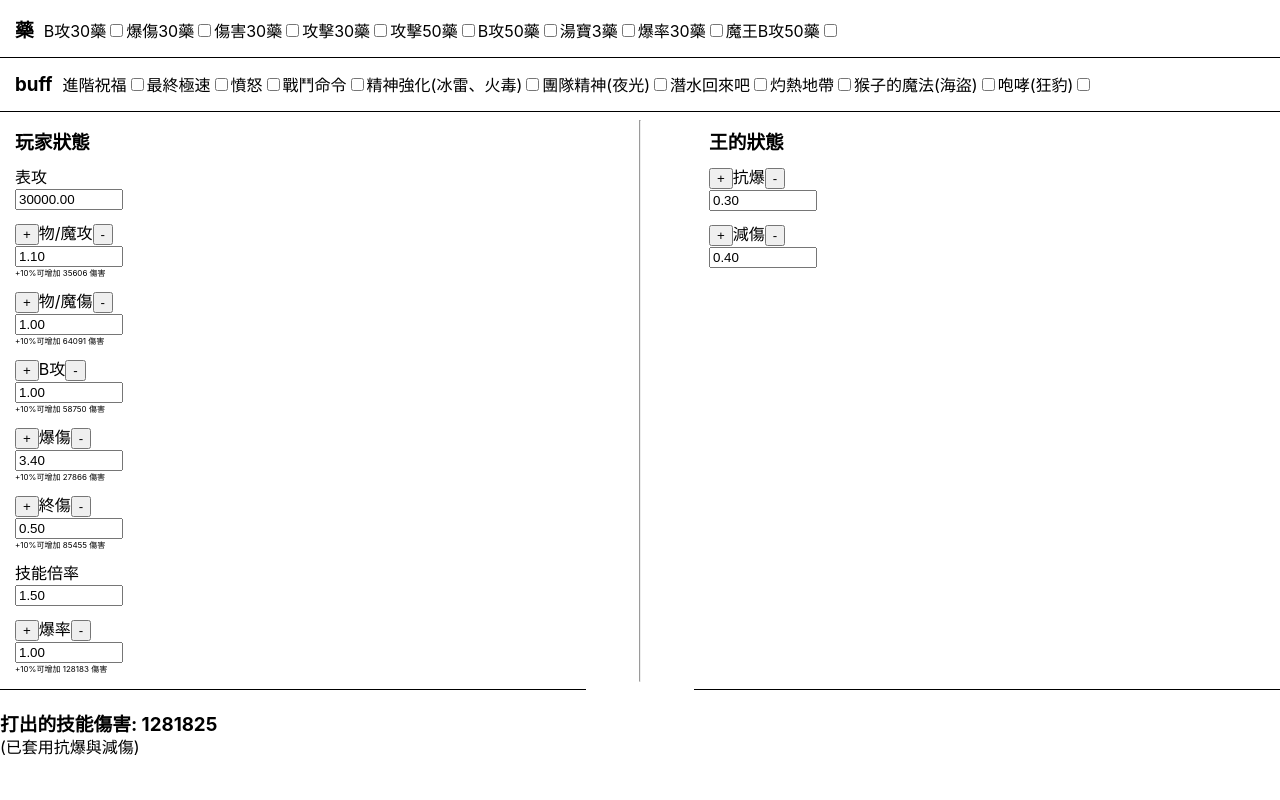
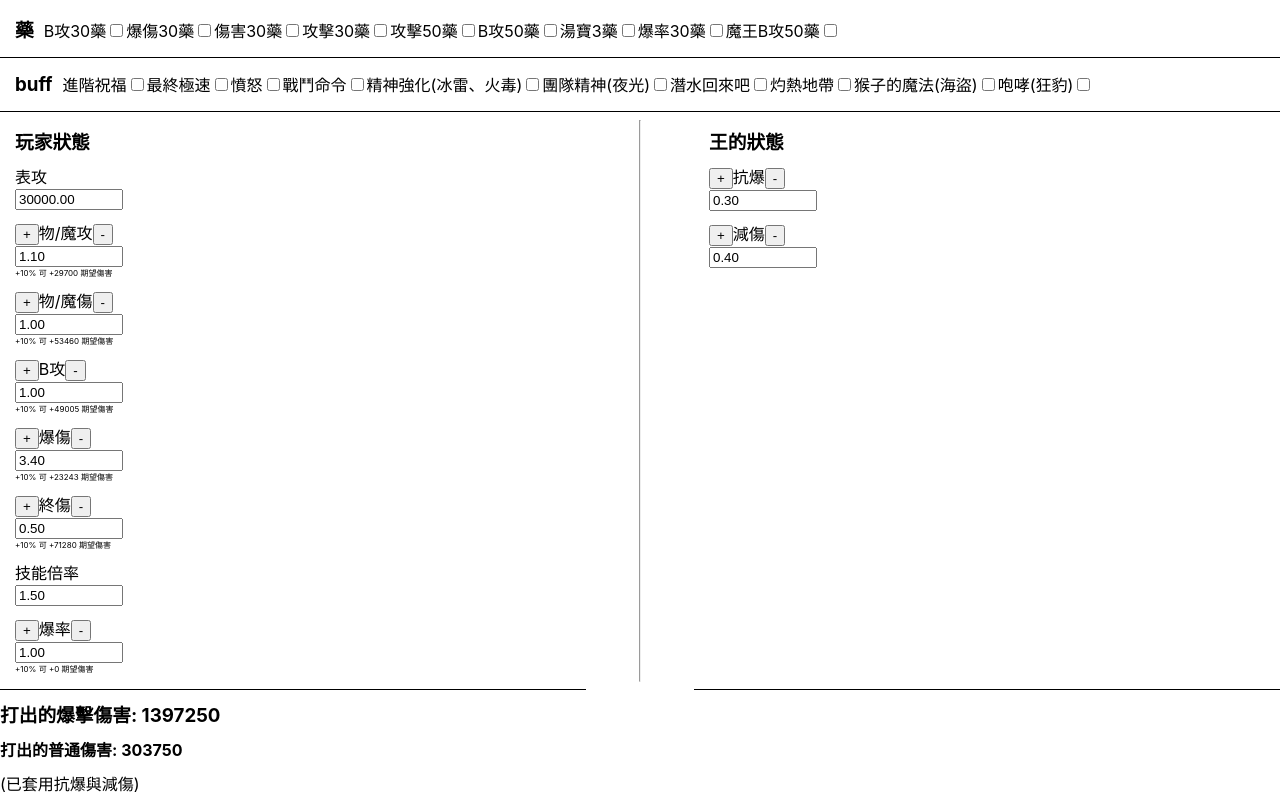
Before and after one commit to WeiChun0911/mapleStoryDamageCalculator, a React (Create React App) app: page / in a window 1280 px wide. Built offline with nearby package versions, Linux system fonts and the light colour scheme.

Commit message:
fix 爆擊

```diff
--- a/src/App.js
+++ b/src/App.js
@@ -349,45 +349,55 @@ function App() {
   });
 
   let playerDamage = s["表攻"] * s["技能倍率"] * (1 + s["終傷"]) * (1 + s["物/魔傷"]) * (1 + s["物/魔攻"] + s["技能倍率"] * s["B攻"] * 1.1)
-  let final爆;
-  let w爆;
+  let final爆率;
+  let wfinal爆率;
   if (s["爆率"] > 1) {
     if (1 - s王["抗爆"] < 0) {
-      final爆 = 0
-      if (1 - s王["抗爆"] + 1 > 0) {
-        w爆 = ((s["爆率"] + (1 - s王["抗爆"] + 1)) - s["爆率"]) / s["爆率"]
-      } else {
-
-      }
+      final爆率 = 0
     } else {
-      final爆 = (1 - s王["抗爆"]) * (1.2 + s["爆傷"])
+      final爆率 = (1 - s王["抗爆"])
     }
   } else {
     if (s["爆率"] - s王["抗爆"] < 0) {
-      final爆 = 0
+      final爆率 = 0
     } else {
-      final爆 = (s["爆率"] - s王["抗爆"]) * (1.2 + s["爆傷"])
+      final爆率 = (s["爆率"] - s王["抗爆"])
+    }
+  }
+
+  if (s["爆率"] + 0.1 > 1) {
+    if (1 - s王["抗爆"] < 0) {
+      wfinal爆率 = 0
+    } else {
+      wfinal爆率 = (1 - s王["抗爆"])
+    }
+  } else {
+    if (s["爆率"] + 0.1 - s王["抗爆"] < 0) {
+      wfinal爆率 = 0
+    } else {
+      wfinal爆率 = (s["爆率"] + 0.1 - s王["抗爆"])
     }
   }
 
 
-
-  let finalDamage = playerDamage * (1 - s王["減傷"]) * (1 + final爆)
+  let final普通Damage = playerDamage * (1 - s王["減傷"])
+  let final爆擊Damage = final普通Damage * (1.2 + s['爆傷'])
+  let final期望Damage = final爆擊Damage * final爆率 + final普通Damage * (1 - final爆率)
   let w = {
     "物/魔攻":
       ((1 + s["物/魔攻"] + 0.1 + s["技能倍率"] * s["B攻"] * 1.1) - (1 + s["物/魔攻"] + s["技能倍率"] * s["B攻"] * 1.1))
-      / (1 + s["物/魔攻"] + s["技能倍率"] * s["B攻"]) * finalDamage,
+      / (1 + s["物/魔攻"] + s["技能倍率"] * s["B攻"]) * final期望Damage,
     "物/魔傷":
-      ((1 + s["物/魔傷"] + 0.1) - (1 + s["物/魔傷"])) / ((1 + s["物/魔傷"])) * finalDamage,
+      ((1 + s["物/魔傷"] + 0.1) - (1 + s["物/魔傷"])) / ((1 + s["物/魔傷"])) * final期望Damage,
     "B攻":
       ((1 + s["物/魔攻"] + s["技能倍率"] * (s["B攻"] + 0.1) * 1.1) - (1 + s["物/魔攻"] + s["技能倍率"] * s["B攻"] * 1.1))
-      / ((1 + s["物/魔攻"] + s["技能倍率"] * s["B攻"])) * finalDamage,
-    "爆傷": ((1.2 + s["爆傷"] + 0.1) - (1.2 + s["爆傷"])) / ((1.2 + s["爆傷"])) * finalDamage,
-    "終傷": ((1 + s["終傷"] + 0.1) - (1 + s["終傷"])) / ((1 + s["終傷"])) * finalDamage,
-    "爆率": (s["爆率"] - s王["抗爆"]) >= 1 ? 0 : ((s["爆率"] + 0.1) - s["爆率"]) / s["爆率"] * finalDamage
+      / ((1 + s["物/魔攻"] + s["技能倍率"] * s["B攻"])) * final期望Damage,
+    "爆傷": ((1.2 + s["爆傷"] + 0.1) - (1.2 + s["爆傷"])) / ((1.2 + s["爆傷"])) * final期望Damage,
+    "終傷": ((1 + s["終傷"] + 0.1) - (1 + s["終傷"])) / ((1 + s["終傷"])) * final期望Damage,
+    "爆率": (wfinal爆率 - final爆率) * final期望Damage
   }
-  let 卡頂 = finalDamage > 10000000
-  let damageStyle = 卡頂 ? { color: "red" } : {}
+  let 卡頂 = final爆擊Damage > 10000000
+  let damageStyle = 卡頂 ? { color: "red", margin: '10px 0' } : { margin: '10px 0' }
   return <div >
     <div style={{ padding: '5px', borderBottom: '1px solid black' }}>
       <h3 style={{ display: 'inline-block', margin: '10px' }}>藥</h3>
@@ -448,7 +458,7 @@ function App() {
               }} />
               <br />
               {key !== "表攻" && key !== "技能倍率" ?
-                <p style={{ fontSize: "0.5em", marginTop: '0' }}>+10%可增加 {key !== "表攻" && key !== "技能倍率" ? w[key].toFixed() : ""} 傷害</p>
+                <p style={{ fontSize: "0.5em", marginTop: '0' }}>+10% 可 +{key !== "表攻" && key !== "技能倍率" ? w[key].toFixed() : ""} 期望傷害</p>
                 : <></>}
 
             </div>
@@ -483,8 +493,9 @@ function App() {
         }
       </div>
     </div>
-    <h3 style={damageStyle}>打出的技能傷害: {finalDamage.toFixed()}</h3>
-    <span style={{ position: 'relative', top: -20 }}>(已套用抗爆與減傷)</span>
+    <h3 style={damageStyle}>打出的爆擊傷害: {final爆擊Damage.toFixed()}</h3>
+    <h4 style={damageStyle}>打出的普通傷害: {final普通Damage.toFixed()}</h4>
+    <span style={{ display: 'inline-block' }}>(已套用抗爆與減傷)</span>
   </div >
 
 }
```
